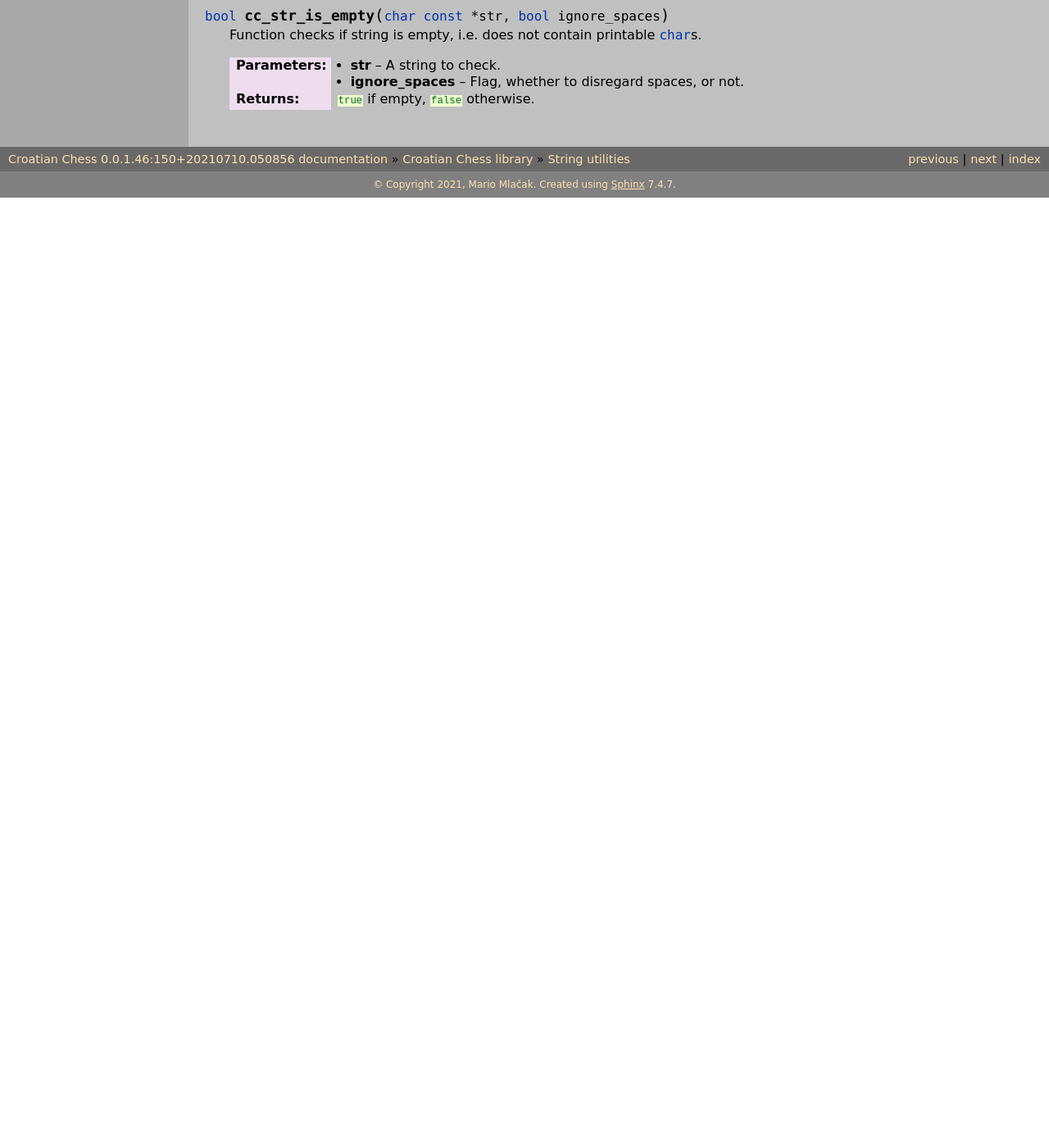
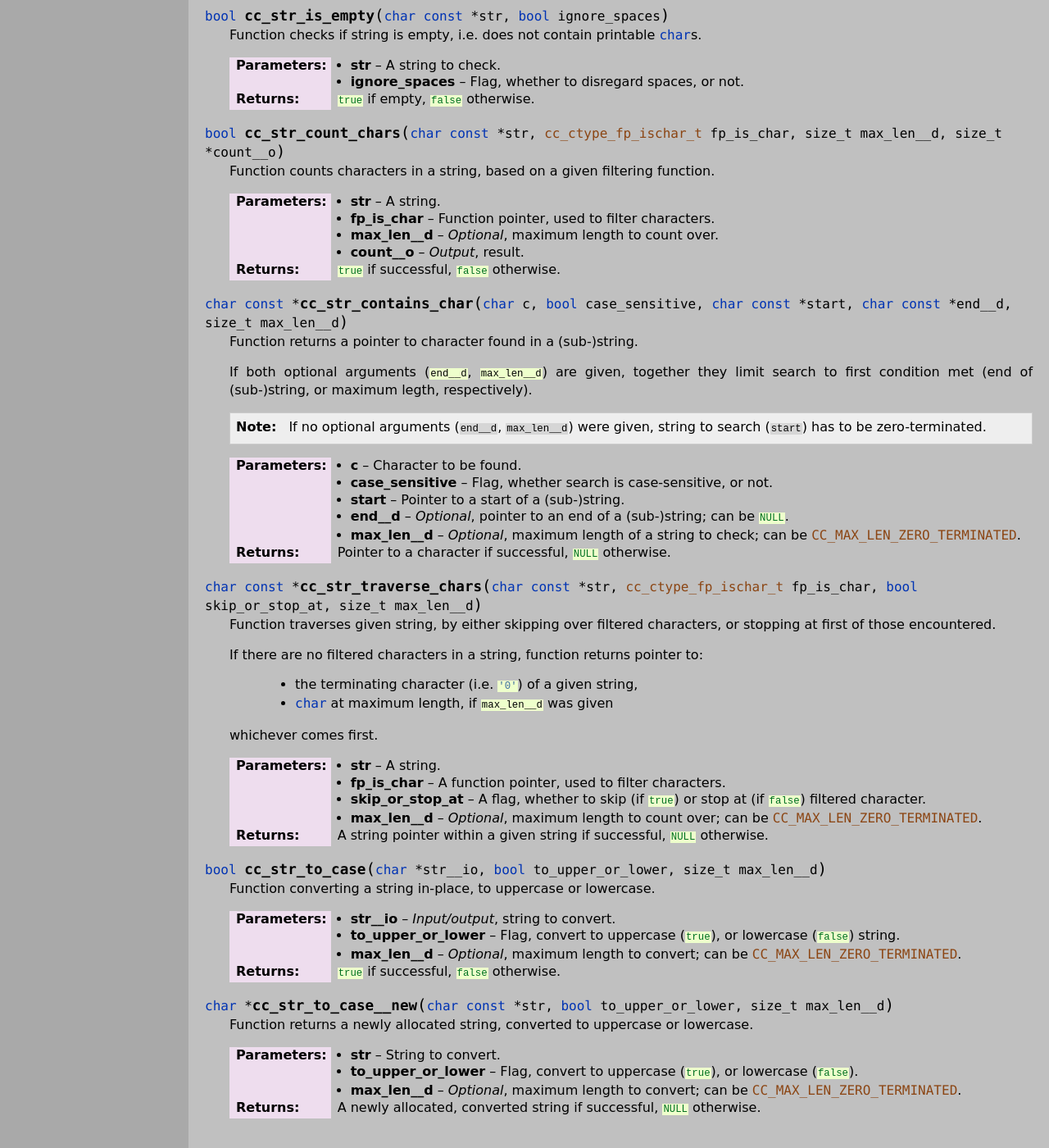
Before and after one commit to mmlacak/crochess, a Sphinx documentation site: the page built from docs/source/libcc/ccstrutils.rst, in a window 1280 px wide and 1400 px high, scrolled down 2829 px. Shown: the whole window at 82% size. Built offline with Sphinx 7.4.7, drawn with Linux system fonts in a browser that asks for light colours; before the commit the page ends 3070 px from its top, so only the background shows below that; some of the changed text lies outside the part shown.

Commit message:
Documented some string util functions.

```diff
--- a/docs/source/libcc/ccstrutils.rst
+++ b/docs/source/libcc/ccstrutils.rst
@@ -190,8 +190,8 @@ String utility functions
 
     Function to clear string, or char array, by writing :c:`'\0'` into every char.
 
-    :param str__io: A string to overwrite with zeros.
-    :param max_len__d: Maximum length to overwrite.
+    :param str__io: *Input/output*, string to overwrite with zeros.
+    :param max_len__d: *Optional*, maximum length to overwrite.
     :returns: :c:`true` if successful, :c:`false` otherwise.
 
 .. c:function:: bool cc_str_is_empty( char const * str, bool ignore_spaces )
@@ -201,3 +201,69 @@ String utility functions
     :param str: A string to check.
     :param ignore_spaces: Flag, whether to disregard spaces, or not.
     :returns: :c:`true` if empty, :c:`false` otherwise.
+
+.. c:function:: bool cc_str_count_chars( char const * str, cc_ctype_fp_ischar_t fp_is_char, size_t max_len__d, size_t * count__o )
+
+    Function counts characters in a string, based on a given filtering function.
+
+    :param str: A string.
+    :param fp_is_char: Function pointer, used to filter characters.
+    :param max_len__d: *Optional*, maximum length to count over.
+    :param count__o: *Output*, result.
+    :returns: :c:`true` if successful, :c:`false` otherwise.
+
+.. c:function:: char const * cc_str_contains_char( char c, bool case_sensitive, char const * start, char const * end__d, size_t max_len__d )
+
+    Function returns a pointer to character found in a (sub-)string.
+
+    If both optional arguments (:c:`end__d`, :c:`max_len__d`) are given, together
+    they limit search to first condition met (end of (sub-)string, or maximum legth,
+    respectively).
+
+    .. note::
+
+        If no optional arguments (:c:`end__d`, :c:`max_len__d`) were given, string
+        to search (:c:`start`) has to be zero-terminated.
+
+    :param c: Character to be found.
+    :param case_sensitive: Flag, whether search is case-sensitive, or not.
+    :param start: Pointer to a start of a (sub-)string.
+    :param end__d: *Optional*, pointer to an end of a (sub-)string; can be :c:`NULL`.
+    :param max_len__d: *Optional*, maximum length of a string to check; can be :c:expr:`CC_MAX_LEN_ZERO_TERMINATED`.
+    :returns: Pointer to a character if successful, :c:`NULL` otherwise.
+
+.. c:function:: char const * cc_str_traverse_chars( char const * str, cc_ctype_fp_ischar_t fp_is_char, bool skip_or_stop_at, size_t max_len__d )
+
+    Function traverses given string, by either skipping over filtered characters,
+    or stopping at first of those encountered.
+
+    If there are no filtered characters in a string, function returns pointer to:
+
+        - the terminating character (i.e. :c:`'\0'`) of a given string,
+        - :c:expr:`char` at maximum length, if :c:`max_len__d` was given
+
+    whichever comes first.
+
+    :param str: A string.
+    :param fp_is_char: A function pointer, used to filter characters.
+    :param skip_or_stop_at: A flag, whether to skip (if :c:`true`) or stop at (if :c:`false`) filtered character.
+    :param max_len__d: *Optional*, maximum length to count over; can be :c:expr:`CC_MAX_LEN_ZERO_TERMINATED`.
+    :returns: A string pointer within a given string if successful, :c:`NULL` otherwise.
+
+.. c:function:: bool cc_str_to_case( char * str__io, bool to_upper_or_lower, size_t max_len__d )
+
+    Function converting a string in-place, to uppercase or lowercase.
+
+    :param str__io: *Input/output*, string to convert.
+    :param to_upper_or_lower: Flag, convert to uppercase (:c:`true`), or lowercase (:c:`false`) string.
+    :param max_len__d: *Optional*, maximum length to convert; can be :c:expr:`CC_MAX_LEN_ZERO_TERMINATED`.
+    :returns: :c:`true` if successful, :c:`false` otherwise.
+
+.. c:function:: char * cc_str_to_case__new( char const * str, bool to_upper_or_lower, size_t max_len__d )
+
+    Function returns a newly allocated string, converted to uppercase or lowercase.
+
+    :param str: String to convert.
+    :param to_upper_or_lower: Flag, convert to uppercase (:c:`true`), or lowercase (:c:`false`).
+    :param max_len__d: *Optional*, maximum length to convert; can be :c:expr:`CC_MAX_LEN_ZERO_TERMINATED`.
+    :returns: A newly allocated, converted string if successful, :c:`NULL` otherwise.
--- a/docs/source/libcc/design.rst
+++ b/docs/source/libcc/design.rst
@@ -67,3 +67,9 @@ paths.
 
 For instance, path segment can be part of a complete path leading a piece
 to divergence.
+
+..
+    Strings
+    -------
+
+    TODO :: about strings
```
